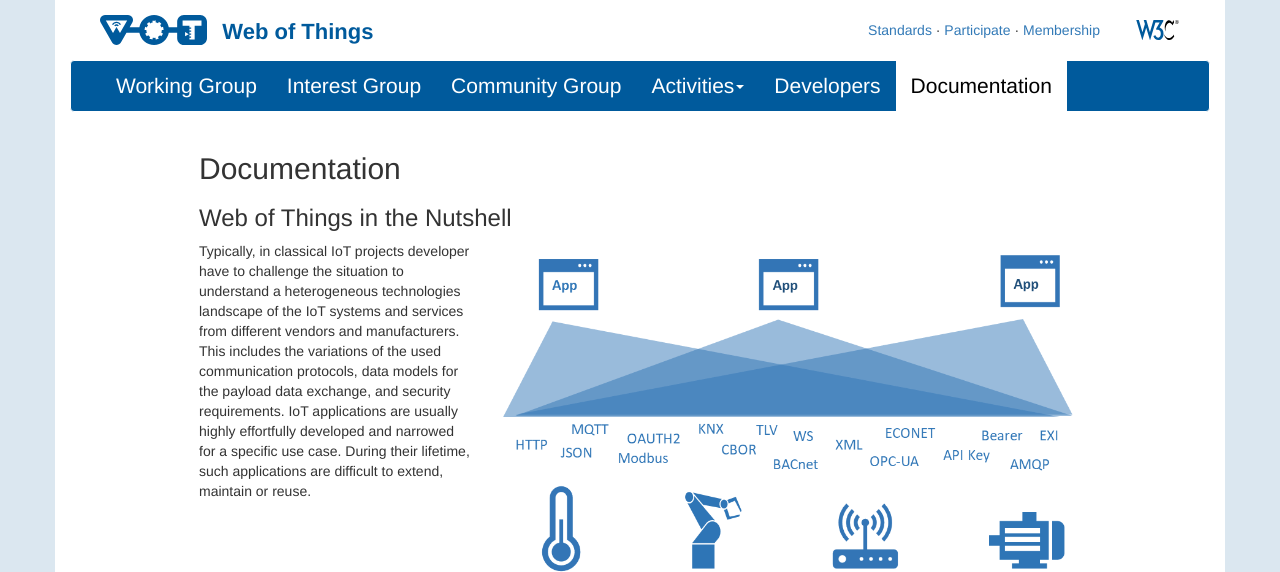
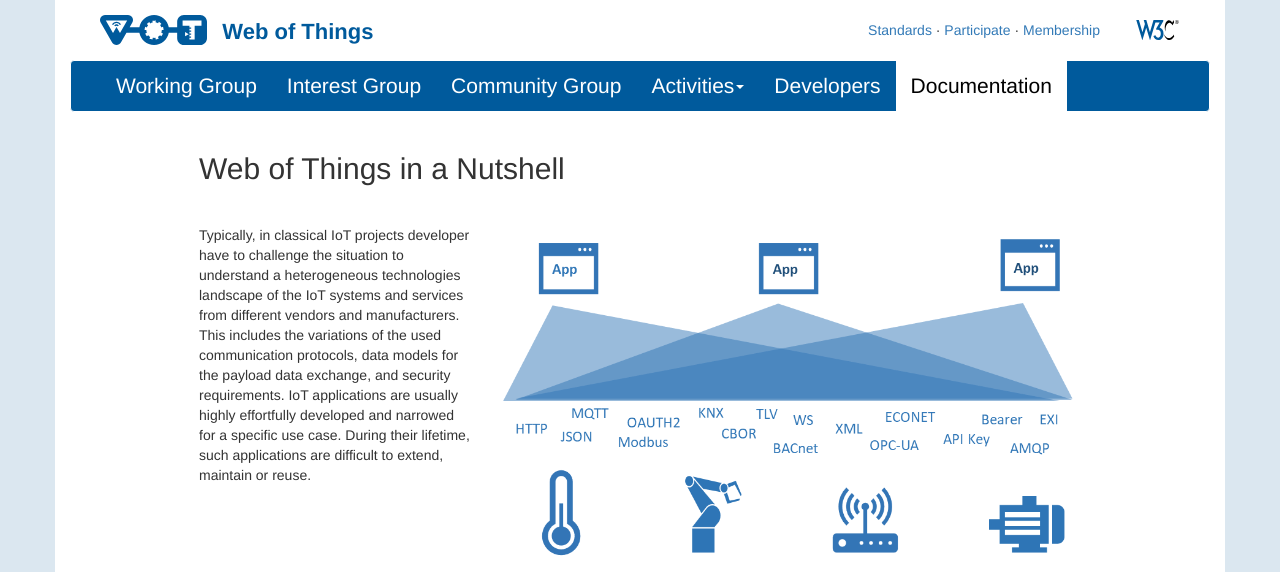
Before and after one commit to w3c/wot-marketing, a Jekyll site: the page built from docs/documentation/index.html, in a window 1280 px wide and 900 px high, cut to the strip 0-572 px from the top of the window. Built offline with Jekyll 4.4.1, drawn with Linux system fonts in a browser that asks for light colours; nearby versions of some CDN libraries.

Commit message:
minor header tweaks

```diff
--- a/docs/documentation/index.html
+++ b/docs/documentation/index.html
@@ -4,8 +4,11 @@
 group: "navigation"
 ---
 <div>
-	<h2>Documentation</h2>
-	<h3>Web of Things in the Nutshell</h3>
+	<!-- <h2>Documentation</h2> -->
+	<h2>Web of Things in a Nutshell</h2>
+	<div class="row">
+		<p>&nbsp;</p>
+	</div>
 	<div class="row">
 		<div class="col-md-4">
 			<p>
@@ -13,7 +16,7 @@
 			</p>
 		</div>
 		<div class="col-md-8">
-			<img src="{{'images/iot-projects.png' | relative_url }}" class="img-responsive" alt="IoT Projects" />
+			<img src="{{'images/iot-projects.png' | relative_url }}" class="img-responsive" alt="IoT Projects" /><!-- pull-right  -->
 		</div>
 	</div>
 	<div class="row">
```
